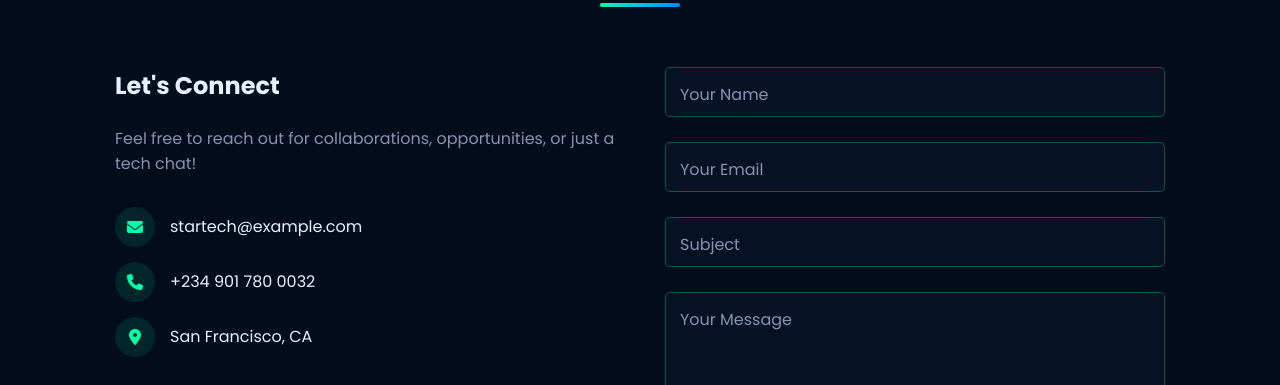
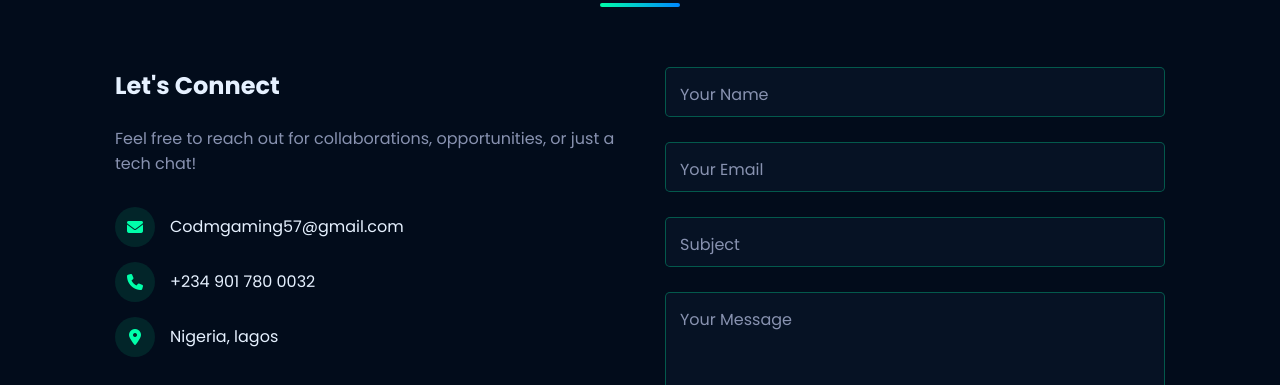
Before and after one commit to Starboy2010/startech, a plain HTML site: page index.html in a window 1280 px wide. Shown: the part 3321-3706 px from the top of the page. Drawn offline with nearby package versions, Linux system fonts and the light colour scheme.

Commit message:
Update index.html

```diff
--- a/index.html
+++ b/index.html
@@ -324,7 +324,7 @@
                 <div class="contact-details">
                     <div class="contact-item">
                         <i class="fas fa-envelope"></i>
-                        <span>startech@example.com</span>
+                        <span>Codmgaming57@gmail.com</span>
                     </div>
                     <div class="contact-item">
                         <i class="fas fa-phone"></i>
@@ -332,7 +332,7 @@
                     </div>
                     <div class="contact-item">
                         <i class="fas fa-map-marker-alt"></i>
-                        <span>San Francisco, CA</span>
+                        <span>Nigeria, lagos</span>
                     </div>
                 </div>
                 <div class="social-links">
```
